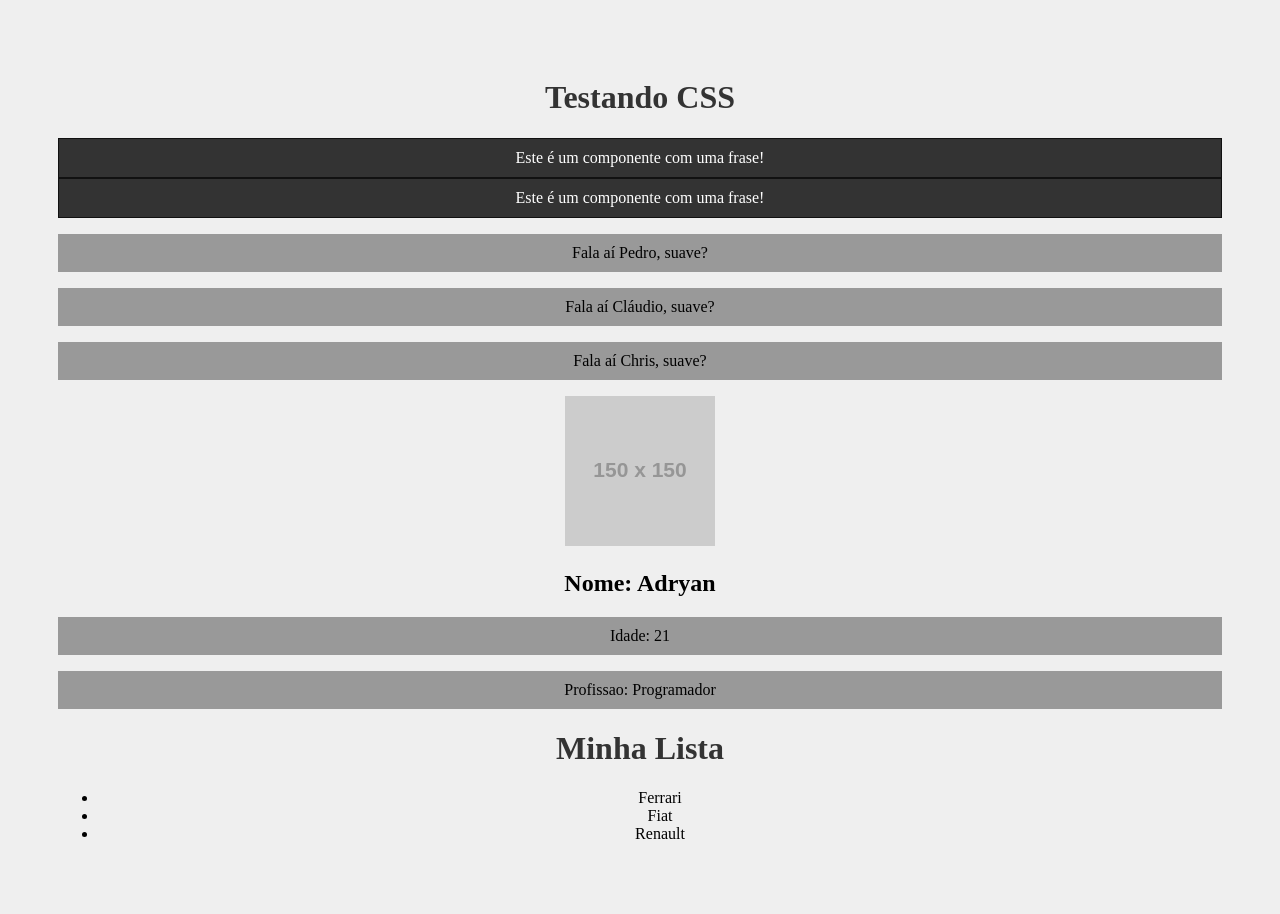
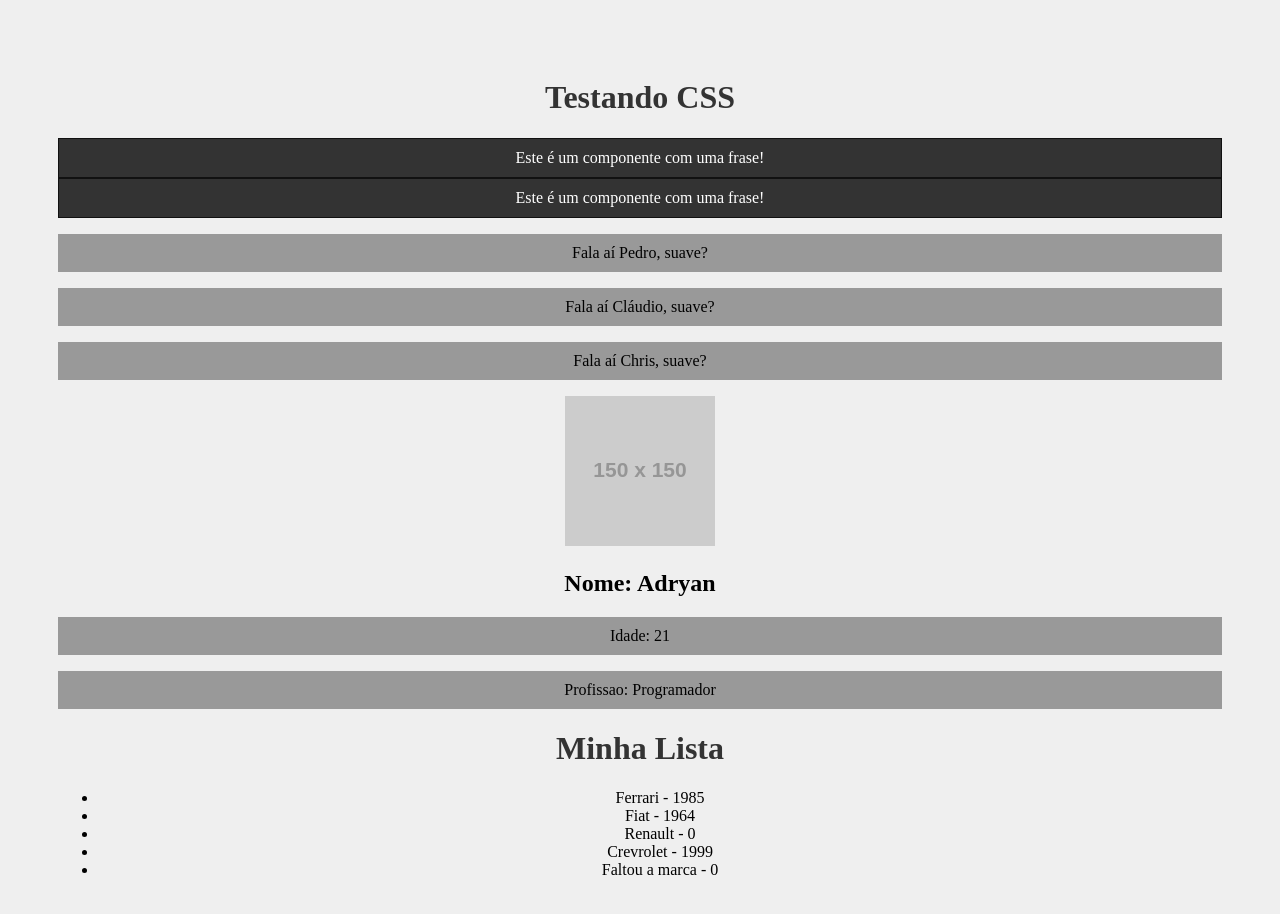
Before and after one commit to adryancsmendes/aprendendo-react, a React (Create React App) app: page / in a window 1280 px wide. Shown: the top 914 px of the page. Built offline with nearby package versions, Linux system fonts and the light colour scheme.

Commit message:
avançando em props

```diff
--- a/src/components/Item.js
+++ b/src/components/Item.js
@@ -1,9 +1,21 @@
-function Item(props) {
+import PropTypes from 'prop-types'
+
+function Item({marca, ano_lançamento}) {
     return (
         <>
-            <li>{props.marca}</li>
+            <li>{marca} - {ano_lançamento}</li>
         </>
     )
 }
 
+Item.propTypes = {
+    marca: PropTypes.string.isRequired,
+    ano_lançamento: PropTypes.number,
+}
+
+Item.defaultProps = {
+    marca: 'Faltou a marca',
+    ano_lançamento: 0,
+}
+
 export default Item
--- a/src/components/List.js
+++ b/src/components/List.js
@@ -5,9 +5,11 @@ function List() {
         <>
             <h1>Minha Lista</h1>
             <ul>
-                <Item marca="Ferrari"/>
-                <Item marca="Fiat"/>
+                <Item marca="Ferrari" ano_lançamento={1985}/>
+                <Item marca="Fiat" ano_lançamento={1964}/>
                 <Item marca="Renault"/>
+                <Item marca="Crevrolet" ano_lançamento={1999}/>
+                <Item/>
             </ul>
         </>
     )
```
